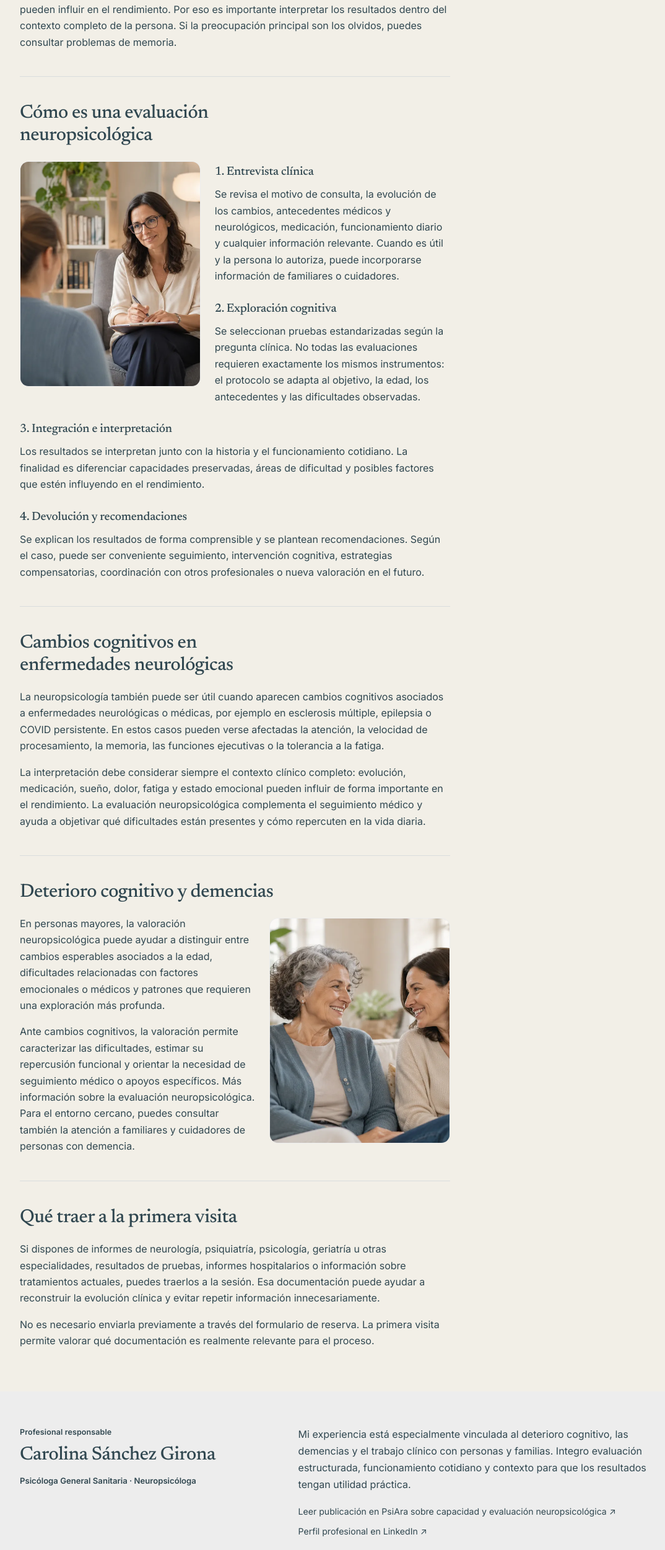
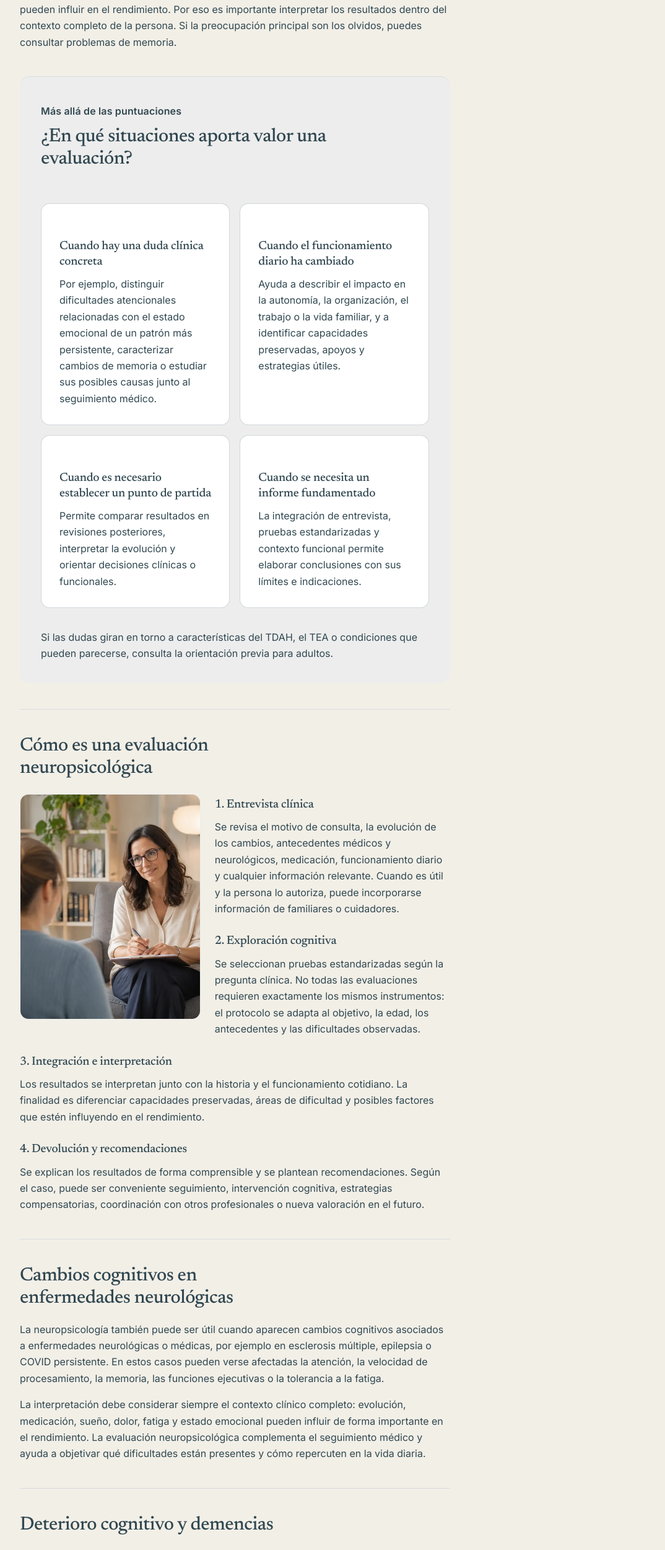
Before and after one commit to carolinasanchezgirona/Portfolio-Carolina, a Next.js app: page /neuropsicologia in a window 1280 px wide. Shown: the part 1762-4263 px from the top of the page at 62% size, without its empty margins (88-1162 px from the left). Built offline with nearby package versions, Linux system fonts and the light colour scheme.

Commit message:
Expand neuropsychology indications and clinical coordination

```diff
--- a/app/neuropsicologia/page.tsx
+++ b/app/neuropsicologia/page.tsx
@@ -87,6 +87,18 @@ export default function NeuropsychologyPage() {
             </p>
           </section>
 
+
+          <section className="captacion-feature" aria-labelledby="neuro-utilidad-clinica">
+            <p className="editorial-section-eyebrow">Más allá de las puntuaciones</p>
+            <h2 id="neuro-utilidad-clinica">¿En qué situaciones aporta valor una evaluación?</h2>
+            <div className="captacion-grid two">
+              <div className="captacion-card"><h3>Cuando hay una duda clínica concreta</h3><p>Por ejemplo, distinguir dificultades atencionales relacionadas con el estado emocional de un patrón más persistente, caracterizar cambios de memoria o estudiar sus posibles causas junto al seguimiento médico.</p></div>
+              <div className="captacion-card"><h3>Cuando el funcionamiento diario ha cambiado</h3><p>Ayuda a describir el impacto en la autonomía, la organización, el trabajo o la vida familiar, y a identificar capacidades preservadas, apoyos y estrategias útiles.</p></div>
+              <div className="captacion-card"><h3>Cuando es necesario establecer un punto de partida</h3><p>Permite comparar resultados en revisiones posteriores, interpretar la evolución y orientar decisiones clínicas o funcionales.</p></div>
+              <div className="captacion-card"><h3>Cuando se necesita un informe fundamentado</h3><p>La integración de entrevista, pruebas estandarizadas y contexto funcional permite elaborar conclusiones con sus límites e indicaciones.</p></div>
+            </div>
+            <p>Si las dudas giran en torno a características del <a href="/evaluacion-tdah-adultos/">TDAH</a>, el <a href="/evaluacion-tea-adultos/">TEA</a> o condiciones que pueden parecerse, consulta la <a href="/orientacion-tdah-tea-adultos/">orientación previa para adultos</a>.</p>
+          </section>
           <section className="neuro-illustrated neuro-illustrated-left">
             <h2>Cómo es una evaluación neuropsicológica</h2>
             <figure className="neuro-section-photo"><img src="/images/neuro-entrevista.webp" alt="Escena ilustrativa de entrevista clínica entre profesional y paciente" width="706" height="718" loading="lazy" decoding="async" /></figure>
@@ -129,6 +141,13 @@ export default function NeuropsychologyPage() {
             </p>
           </section>
 
+
+          <section className="captacion-feature" aria-labelledby="neuro-coordinacion">
+            <p className="editorial-section-eyebrow">Atención ajustada a cada caso</p>
+            <h2 id="neuro-coordinacion">Coordinación interdisciplinar cuando está indicada</h2>
+            <p>La evaluación neuropsicológica complementa, pero no sustituye, la valoración médica. Ante sospecha de enfermedad neurológica, necesidad de revisar tratamientos o cuestiones psiquiátricas que requieran seguimiento específico, puedo recomendar la valoración por medicina de familia, neurología o psiquiatría, y coordinar información clínica pertinente con los profesionales implicados.</p>
+            <p>Estas actuaciones se plantean según la necesidad clínica y con el consentimiento correspondiente. No supone que todos los casos requieran derivación ni que estos profesionales formen parte de la plantilla de la consulta.</p>
+          </section>
           <section>
             <h2>Qué traer a la primera visita</h2>
             <p>
@@ -186,9 +205,10 @@ export default function NeuropsychologyPage() {
           </div>
           <div className="seo-authority-copy">
             <p>
-              Mi experiencia está especialmente vinculada al deterioro cognitivo, las demencias y el trabajo clínico con personas y familias. Integro evaluación estructurada, funcionamiento cotidiano y contexto para que los resultados tengan utilidad práctica.
+              Mi experiencia profesional abarca la evaluación neuropsicológica en adultos y personas mayores, el trabajo en consulta, residencias y centros de día y el abordaje del deterioro cognitivo y las demencias. Integro historia clínica, pruebas estandarizadas, repercusión funcional y seguimiento para emitir conclusiones clínicamente útiles. Soy Psicóloga General Sanitaria, colegiada COPC 24892 y autora de publicaciones de divulgación profesional en PsiAra.
             </p>
             <div className="seo-authority-links">
+              <a href="/sobre-mi/">Trayectoria y referencias profesionales →</a>
               <a href="https://psiara.cat/2026/08/05/la-capacitat-per-testar-en-el-dret-civil-catala-des-duna-perspectiva-neuropsicologica/" target="_blank" rel="noopener noreferrer">Leer publicación en PsiAra sobre capacidad y evaluación neuropsicológica ↗</a>
               <a href="https://www.linkedin.com/in/carolina-s%C3%A1nchez-girona-43b3b94a/" target="_blank" rel="noopener noreferrer">Perfil profesional en LinkedIn ↗</a>
             </div>
```
